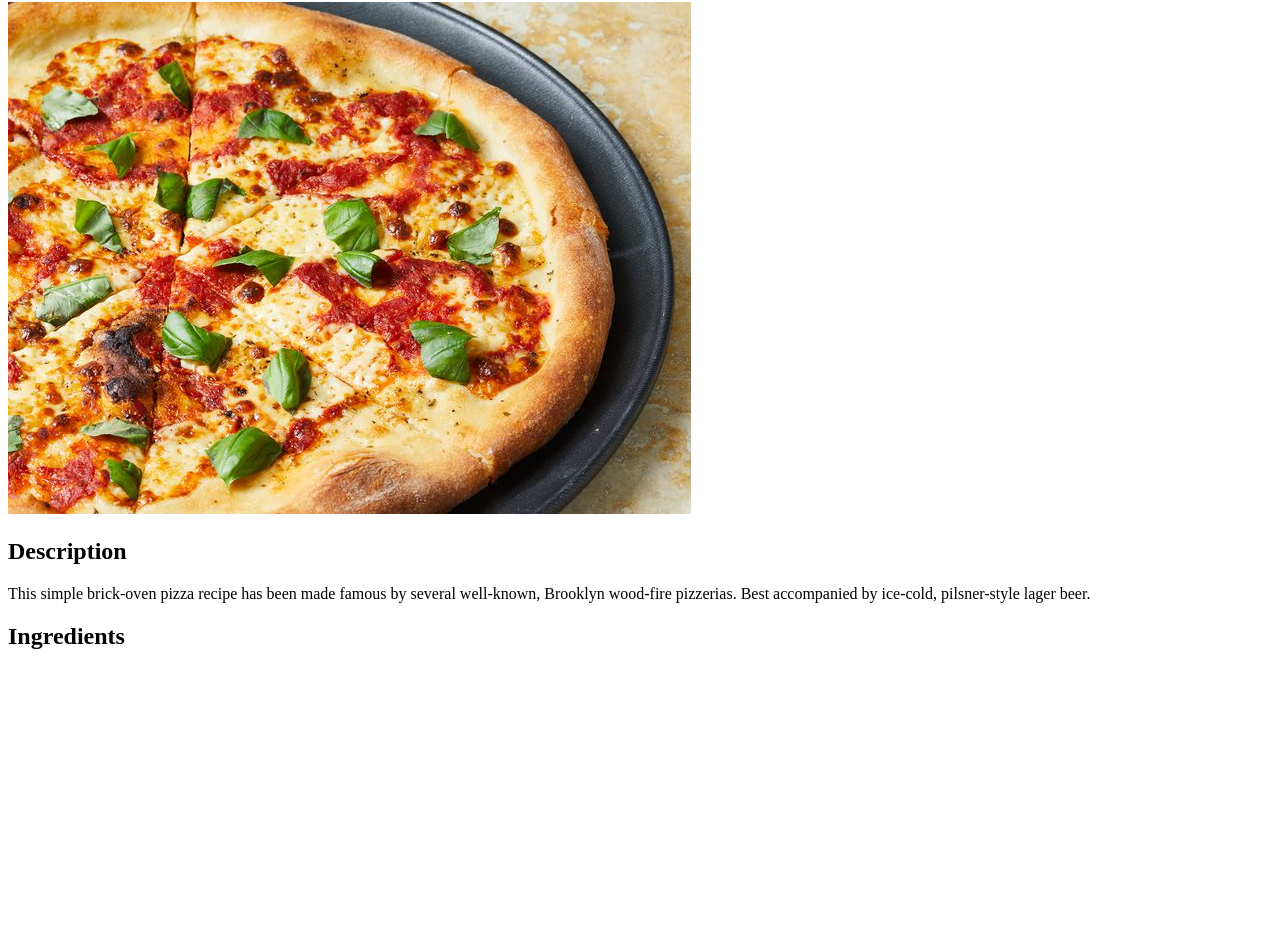
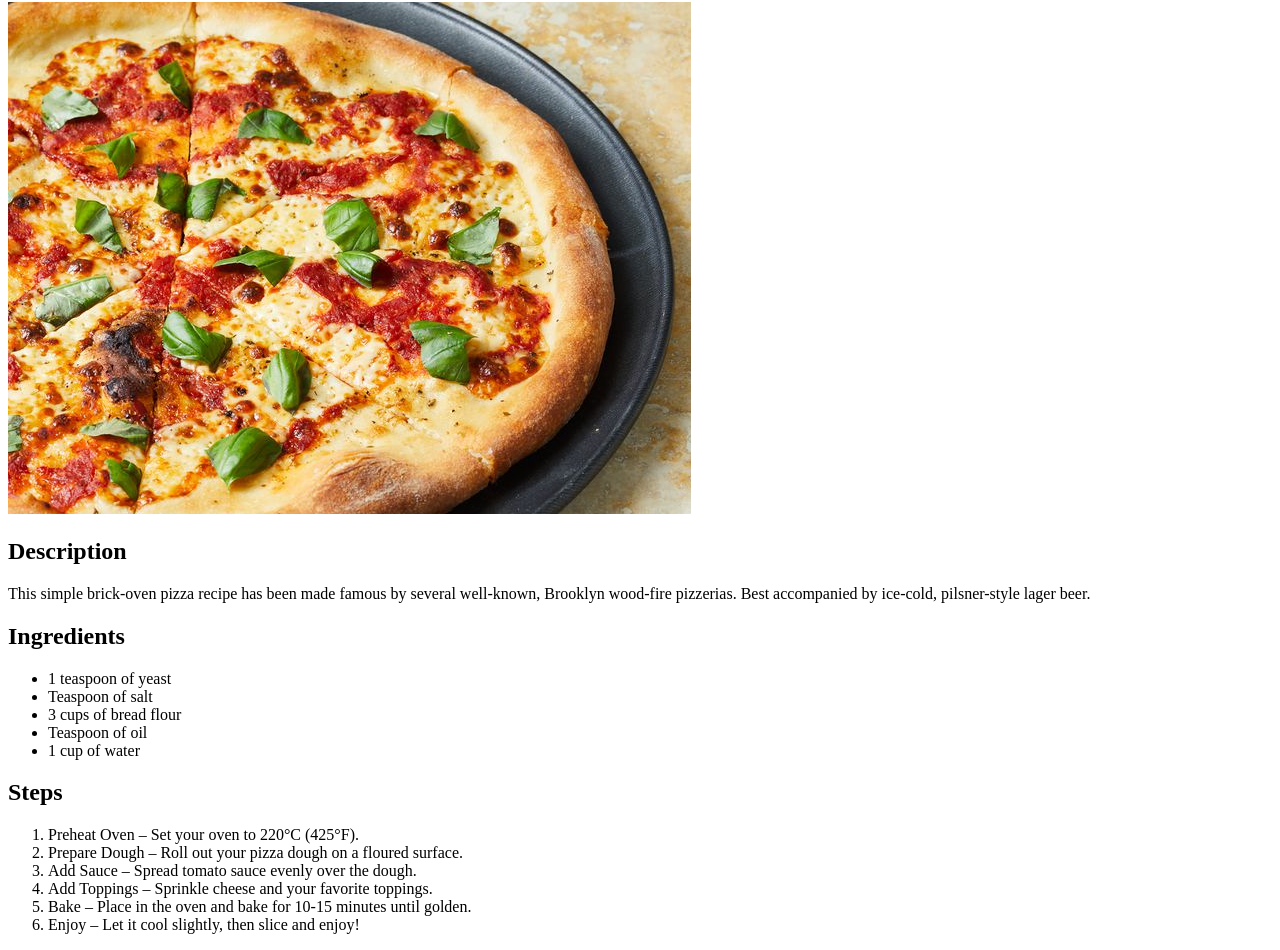
Before and after one commit to StarkMoon1337/odin-recipes, a plain HTML site: page recipes/pizza.html in a window 1280 px wide. Shown: the part 104-1054 px from the top of the page. Before the commit the page ends 800 px from the top, so only its background shows below. Drawn offline with Linux system fonts and the light colour scheme.

Commit message:
Pizza Recipe - Basic HTML Layout
Stranka pizza.html ma zakladni podobu a html layout.

```diff
--- a/recipes/pizza.html
+++ b/recipes/pizza.html
@@ -17,6 +17,23 @@
     </p>
 
     <h2>Ingredients</h2>
+    <ul>
+        <li>1 teaspoon of yeast</li>
+        <li>Teaspoon of salt</li>
+        <li>3 cups of bread flour</li>
+        <li>Teaspoon of oil</li>
+        <li>1 cup of water</li>
+    </ul>
+
+    <h2>Steps</h2>
+    <ol>
+        <li>Preheat Oven – Set your oven to 220°C (425°F).</li>
+        <li>Prepare Dough – Roll out your pizza dough on a floured surface.</li>
+        <li>Add Sauce – Spread tomato sauce evenly over the dough.</li>
+        <li>Add Toppings – Sprinkle cheese and your favorite toppings.</li>
+        <li>Bake – Place in the oven and bake for 10-15 minutes until golden.</li>
+        <li>Enjoy – Let it cool slightly, then slice and enjoy!</li>
+    </ol>
 
 </body>
 </html>
```
